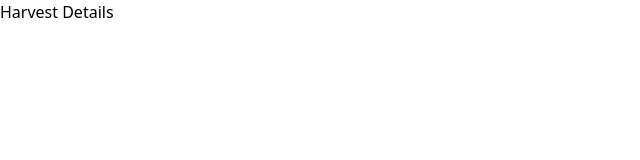
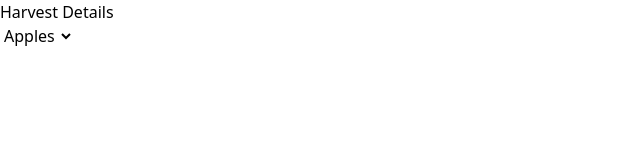
Before and after one commit to jl-stephenson/wine-cider-tracker-proto, a React (Vite) app: page / in a window 1280 px wide. Shown: the top 160 px of the page, without its empty margins (0-640 px from the left). Built offline with nearby package versions, Linux system fonts and the light colour scheme.

Commit message:
test: failing test for app render

```diff
--- a/src/App.tsx
+++ b/src/App.tsx
@@ -2,7 +2,12 @@ export default function App() {
   return (
     <main>
       <form>
-      <h2>Harvest Details</h2>
+        <h2>Harvest Details</h2>
+        <label htmlFor="fruit"></label>
+        <select id="fruit" aria-expanded="false">
+          <option>Apples</option>
+          <option>Grapes</option>
+        </select>
       </form>
     </main>
   );
```
Also changed, not shown: 1 other file (tests, documents, lock files or other folders).
